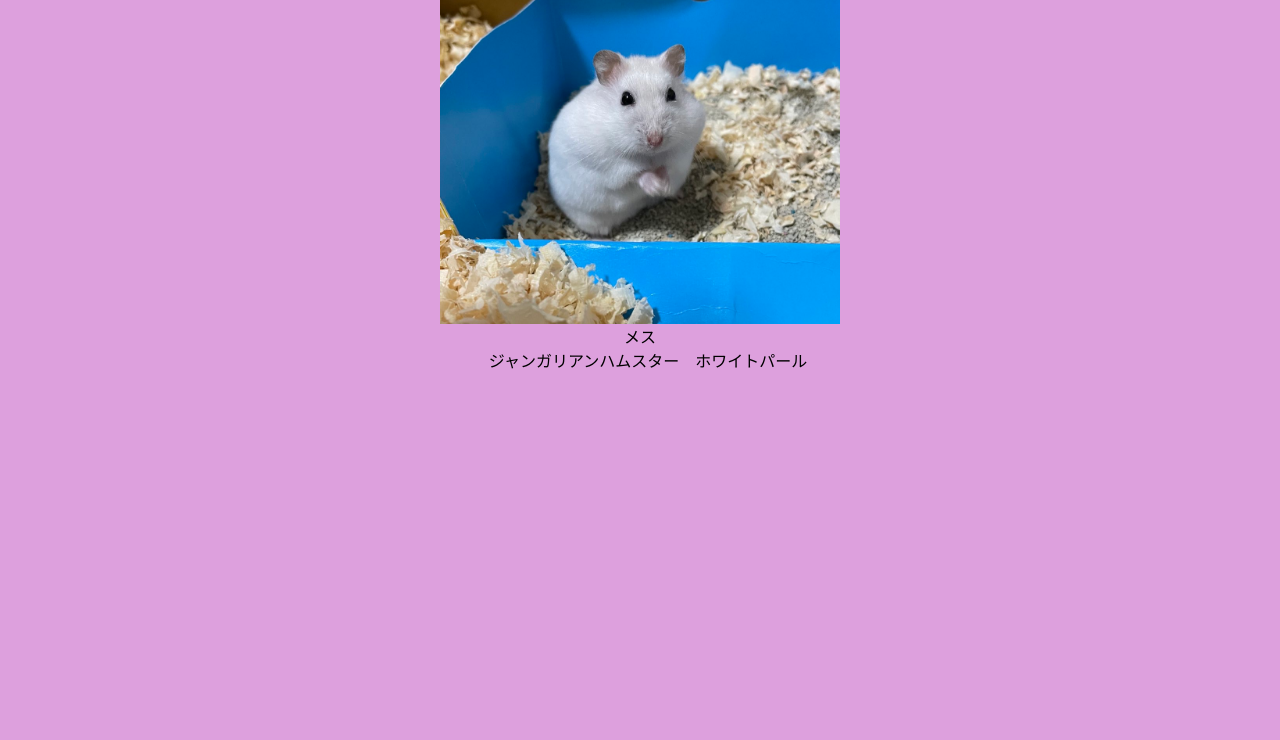
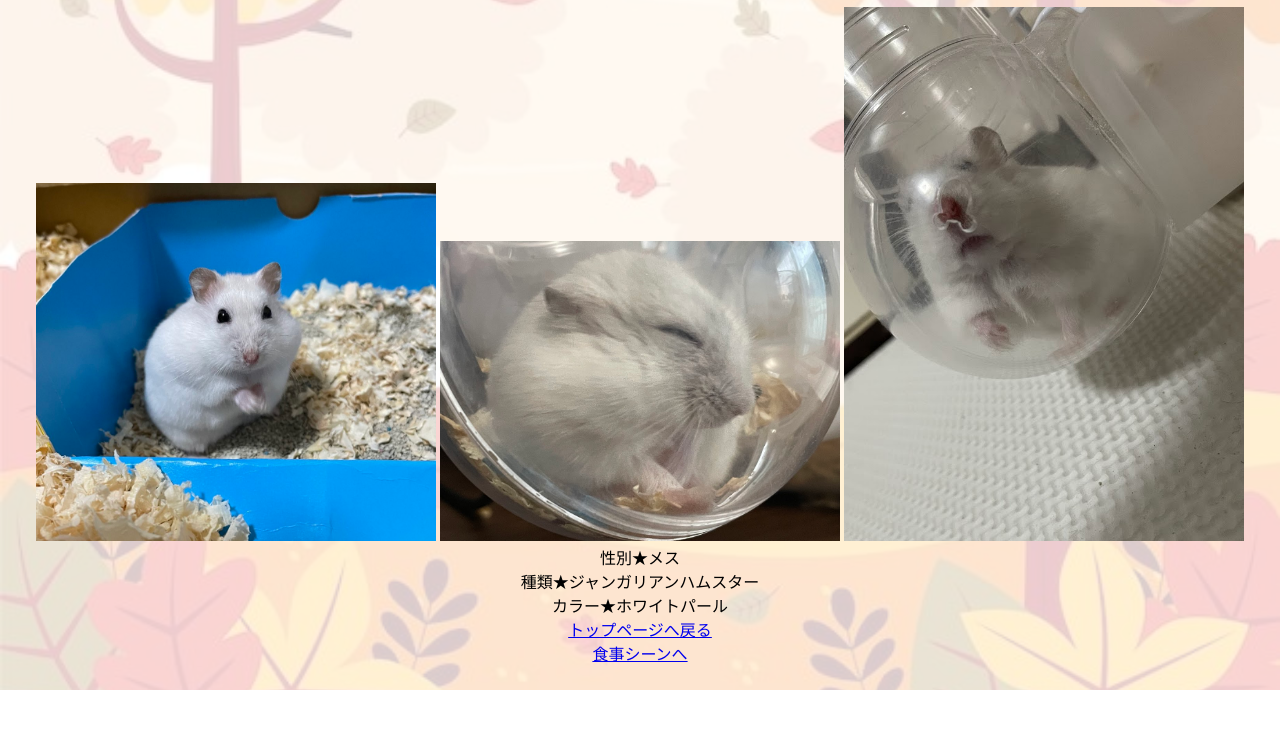
Before and after one commit to Tama8820/yuki-page, a plain HTML site: page 自己紹介.html in a window 1280 px wide. Shown: the part 110-850 px from the top of the page. Before the commit the page ends 800 px from the top, so only its background shows below. Drawn offline with Linux system fonts and the light colour scheme; a web font is replaced by a local one.

Commit message:
Add files via upload

```diff
--- a/style.css
+++ b/style.css
@@ -3,6 +3,7 @@ body {
     height: 100vh;
     background: url('background.jpg') no-repeat center center/cover;
     overflow: hidden; /* はみ出し防止 */
+    overflow-y: auto;
 }
 
 .leaf {
@@ -33,3 +34,19 @@ body {
 .leaf:nth-child(3) { left: 50%; animation-delay: 4s; }
 .leaf:nth-child(4) { left: 70%; animation-delay: 1s; }
 .leaf:nth-child(5) { left: 90%; animation-delay: 3s; }
+
+body::before {
+    content: "";
+    position: fixed;           /* 常に画面に固定 */
+    top: 0;
+    left: 0;
+    width: 100%;
+    height: 100%;
+    background-image: url('image/背景.jpg'); /* 背景画像のパス */
+    background-size: cover;    /* 画面いっぱいに広げる */
+    background-position: center;
+    background-repeat: no-repeat;
+    opacity: 0.2;              /* 薄さの調整（0〜1） */
+    z-index: -1;               /* コンテンツの後ろに配置 */
+    pointer-events: none;      /* クリックや操作を妨げない */
+}
--- a/自己紹介.html
+++ b/自己紹介.html
@@ -1,17 +1,37 @@
 <html>
 <head>
-<style>
-body {
-background-color: plum ;
-}
-</style>
+ <link href="https://fonts.googleapis.com/css2?family=Mochiy+Pop+One&display=swap" rel="stylesheet">
+    <link rel="stylesheet" href="style.css">
+
 </head>
+
 <body>
 <center>
-<h1>自己紹介<br></h1>
-<h2></h2>
-<img src="image/yuki02.jpeg" width="400" hight="600"><br>
-メス<br>　ジャンガリアンハムスター　ホワイトパール
+
+<h1 style="margin-top: 50px;">自己紹介</h1>
+
+
+<img src="image/yuki02.jpeg" width="400" hight="600">
+<img src="image/IMG_2124.jpg" width="400" hight="600">
+<img src="image/IMG_2492.jpg" width="400" hight="600">
+
+
+<br>
+性別★メス
+
+<br>
+種類★ジャンガリアンハムスター
+
+<br>
+カラー★ホワイトパール
+
+<br>
+ <a href="index.html">トップページへ戻る</a>
+<br>
+ <a href="食事.html">食事シーンへ</a>
+
+
+
 </center>
 </body>
 </html>
```
Also changed, not shown: index.html (+3 -5 lines), 食事.html (+14 -5 lines), image/IMG_2123.jpg (added), image/IMG_2124.jpg (added), image/IMG_2127.jpg (added), image/IMG_2197.jpg (added), image/IMG_2455.jpg (added), image/IMG_2492.jpg (added), image/IMG_2581.jpg (added), image/IMG_2589.jpg (added), image/IMG_2752.jpg (added), image/背景.jpg (added).
